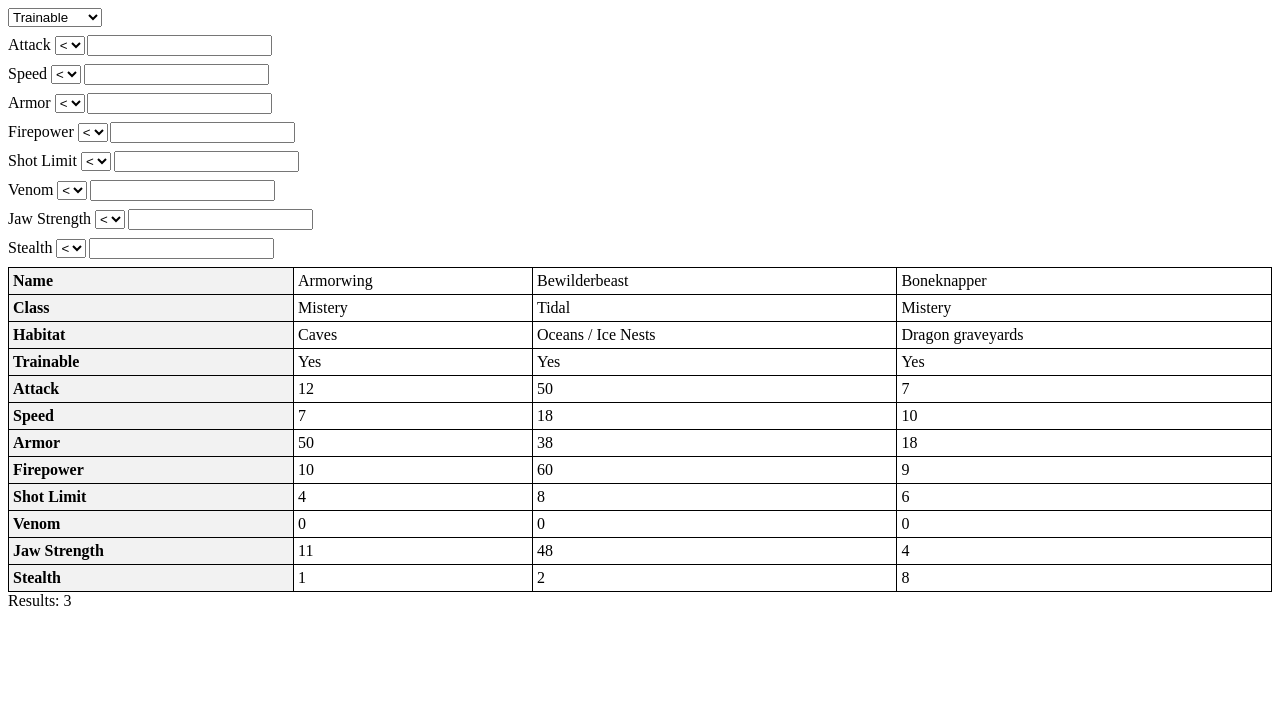
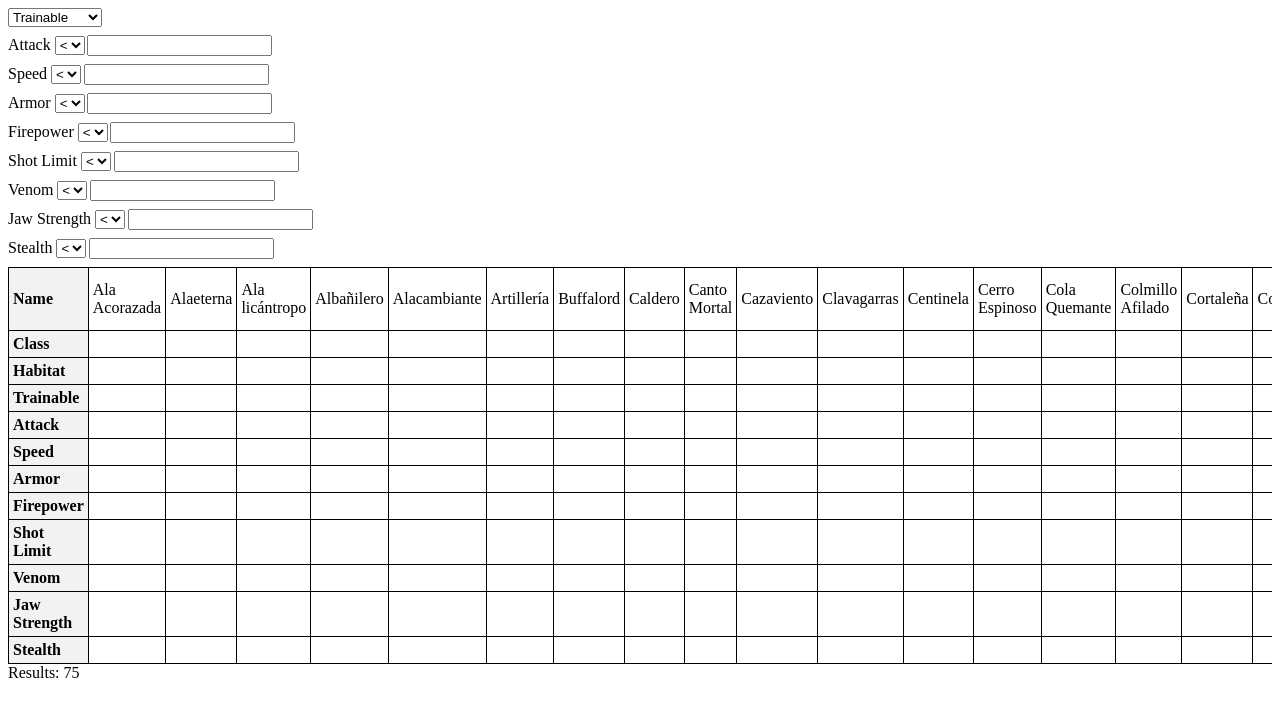
Before and after one commit to KrasniKot/chooseurdragon, a React (Create React App) app: page / in a window 1280 px wide. Shown: the top 716 px of the page. Built offline with nearby package versions, Linux system fonts and the light colour scheme.

Commit message:
all dragons added

```diff
--- a/src/components/Table.jsx
+++ b/src/components/Table.jsx
@@ -18,7 +18,7 @@ export const Table = ({drgns}) => {
                 </tr>
                 <tr>
                     <th>Trainable</th>
-                    {drgns.map((dragon) => (<td>{dragon.trainable ? 'Yes' : 'No'}</td>))}
+                    {drgns.map((dragon) => (<td>{dragon.trainable}</td>))}
                 </tr>
                 <tr>
                     <th>Attack</th>
--- a/src/dragons.js
+++ b/src/dragons.js
@@ -18,7 +18,80 @@ class Drgn {
 
 // Creating the HTYD dragons
 export const drgns = [
-    new Drgn('Armorwing','Mistery','Caves',true,12,7,50,10,4,0,11,1),
-    new Drgn('Bewilderbeast','Tidal','Oceans / Ice Nests',true,50,18,38,60,8,0,48,2),
-    new Drgn('Boneknapper','Mistery','Dragon graveyards',true,7,10,18,9,6,0,4,8)
+    new Drgn('Ala Acorazada'),
+    new Drgn('Alaeterna'),
+    new Drgn('Ala licántropo'),
+    new Drgn('Albañilero'),
+    new Drgn('Alacambiante'),
+    new Drgn('Artillería'),
+    new Drgn('Buffalord'),
+    new Drgn('Caldero'),
+    new Drgn('Canto Mortal'),
+    new Drgn('Cazaviento'),
+    new Drgn('Clavagarras'),
+    new Drgn('Centinela'),
+    new Drgn('Cerro Espinoso'),
+    new Drgn('Cola Quemante'),
+    new Drgn('Colmillo Afilado'),
+    new Drgn('Cortaleña'),
+    new Drgn('Cortalluvia'),
+    new Drgn('Cortatormentas'),
+    new Drgn('Cremallerus Espantosus'),
+    new Drgn('Cuernatronante'),
+    new Drgn('Destripador Carmesí'),
+    new Drgn('Destripador Submarino'),
+    new Drgn('Destroza Cavernas'),
+    new Drgn('Dramillón'),
+    new Drgn('Eructcálido'),
+    new Drgn('Erupciodón'),
+    new Drgn('Espectro de Nieve'),
+    new Drgn('Extinguehumo'),
+    new Drgn('Furia Nocturna'),
+    new Drgn('Furia Luminosa'),
+    new Drgn('Garra Mortal'),
+    new Drgn('Garratrueno'),
+    new Drgn('Gobsucker'),
+    new Drgn('Grito Mortal'),
+    new Drgn('Gronckle'),
+    new Drgn('Gruñón Tambaleante'),
+    new Drgn('Gusafuego'),
+    new Drgn('Hobglotón'),
+    new Drgn('Látigo Afilado'),
+    new Drgn('Libélula'),
+    new Drgn('Licuador'),
+    new Drgn('Mascavientos'),
+    new Drgn('Mordida Lúgubre'),
+    new Drgn('Mortífero Nadder'),
+    new Drgn('Mudraker'),
+    new Drgn('Muerdehuevos'),
+    new Drgn('Muerte Púrpura'),
+    new Drgn('Muerte Roja'),
+    new Drgn('Muerte Susurrante'),
+    new Drgn('Olfateador'),
+    new Drgn('Pesadilla Monstruosa'),
+    new Drgn('Pesadilla Voladora'),
+    new Drgn('Pisarrocas'),
+    new Drgn('Rapidijón'),
+    new Drgn('Reptil Alado'),
+    new Drgn('Rompehuesos'),
+    new Drgn('Salvajibestia'),
+    new Drgn('Silkspanner'),
+    new Drgn('Shock Marino'),
+    new Drgn('Skrill'),
+    new Drgn('Sombra Sigilosa'),
+    new Drgn('Sombra Sigilosa Alfa'),
+    new Drgn('Stinger'),
+    new Drgn('Submaridestrozador'),
+    new Drgn('Submaripper'),
+    new Drgn('Temblor Catastrófico'),
+    new Drgn('Terrible Terror'),
+    new Drgn('Terror Nocturno'),
+    new Drgn('Terror Nocturno Albino'),
+    new Drgn('Terror Nocturno Rojo'),
+    new Drgn('Tifómerang'),
+    new Drgn('Traga Arena'),
+    new Drgn('Tramphocico'),
+    new Drgn('Triple Ataque'),
+    new Drgn('Trueno Tambor')
+
 ]
```
